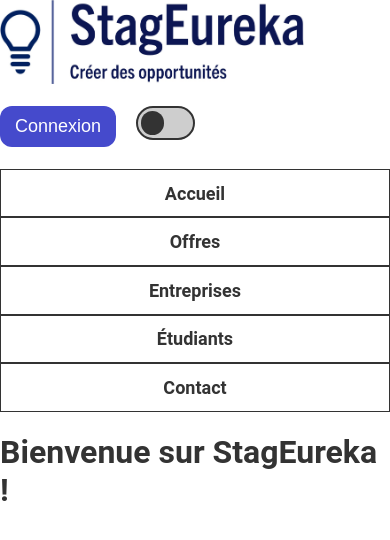
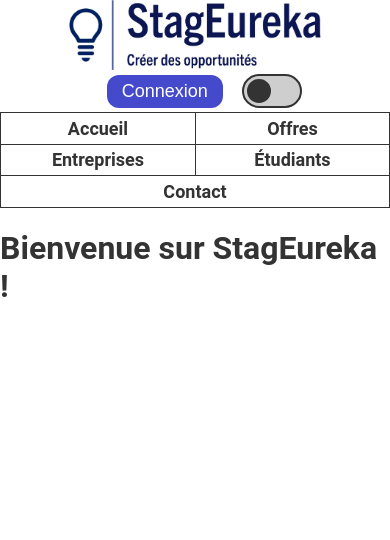
Before and after one commit to Sunslihgt/stagEureka, a PHP site: page /html_temp/accueil.html in a window 390 px wide. Shown: the top 540 px of the page. Run offline with PHP 8.4, Linux system fonts and the light colour scheme.

Commit message:
Navbar fonctionnelle

```diff
--- a/www/html_temp/accueil.html
+++ b/www/html_temp/accueil.html
@@ -12,17 +12,13 @@
             <section id="header-logo-section">
                 <img src="images/logo_complet.jpg" alt="Logo StagEureka" id="logo">
             </section>
-            <!-- <span></span> -->
-            <section id="header-button-section"><!-- class="section-header-button" -->
+
+            <section id="header-button-section">
                 <button class="header-button">Connexion</button>
-            <!-- </section> -->
+
                 <span></span>
-            <!-- <section> -->
-                <!-- <button class="header-button">Thème</button> -->
 
-                <!-- <input type="checkbox" class="toggle" id="switch" />
-                <label for="switch" class="toggle">Thème</label> -->
-
+                <div id="div-switch">
                     <label class="switch">
                         <input type="checkbox">
                         <div class="slider"></div>
@@ -31,6 +27,7 @@
                             <div class="slider-card-face slider-card-back"></div>
                         </div>
                     </label>
+                </div>
             </section>
         </div>
         <div>
--- a/www/html_temp/css/style.css
+++ b/www/html_temp/css/style.css
@@ -22,17 +22,39 @@ body {
     align-content: center;
     justify-content: space-between;
     flex-wrap: wrap;
+    flex-direction: row;
 }
 
 #header-div span {
     width: 5vmin;
 }
 
-#header-div section {
-    height: 10vh;
-    display: flex;
-    align-content: center;
-    flex-wrap: wrap;
+#header-logo-section {
+    height: 70px;
+}
+
+/* Petit écran */
+@media screen and (max-width: 500px) {
+    #header-div {
+        justify-content: center;
+        flex-direction: column;
+    }
+
+    #header-button-section {
+        justify-content: center;
+        margin: 4px 0;
+    }
+
+    .header-div span {
+        width: 16px;
+    }
+}
+
+/* Ecrans larges */
+@media (min-width: 2000px) {
+    #header-logo-section {
+        height: 90px;
+    }
 }
 
 img#logo {
@@ -41,7 +63,10 @@ img#logo {
 }
 
 #header-button-section {
-    /* width: 40%; */
+    display: flex;
+    align-content: center;
+    align-items: center;
+    flex-wrap: wrap;
     justify-content: flex-end;
     padding-right: 5vmin;
 }
@@ -52,16 +77,18 @@ img#logo {
     background-color: var(--accent-color-2);
     border-radius: 12px;
     border: none;
-    padding: 10px 15px;
+    padding: 6px 15px;
     box-sizing: content-box;
     font-weight: 500;
     font-size: large;
+    /* height: 2.6em; */
 }
 
-/* Todo change size for smaller screens */
-/* @media screen and (max-width: ) {
-
-} */
+#div-switch {
+    display: flex;
+    height: 100%;
+    align-items: center;
+}
 
 .header-button:hover {
     background-color: var(--accent-color-1);
@@ -154,8 +181,6 @@ input:checked~.slider {
 
 nav {
     width: 100%;
-    /* margin: 0; */
-    /* margin: 0 1px; */
 }
 
 /* Liste à puce barre de navigation */
@@ -179,6 +204,11 @@ nav li {
     background-color: var(--background-color);
 }
 
+/* Retire les bordures de droite qui sont doublées */
+nav li:not(:last-child) {
+    border-right: none;
+}
+
 nav a {
     color: var(--primary-color);
     font-weight: 700;
@@ -186,21 +216,29 @@ nav a {
     text-decoration: none;
 }
 
-@media screen and (max-width: 600px) and (min-width: 400px) {
+@media screen and (max-width: 600px) and (min-width: 280px) {
     /* Taille pour avoir 2 lien par ligne dans la barre de navigation */
     nav li {
         width: 50vw;
+        padding: 0.3em 0;
+        border-bottom: none;
+    }
+
+    nav li:nth-child(even) {
+        border-right: 1px solid var(--primary-color);
     }
 
     /* Taille pour avoir 1 lien dans la dernière ligne de la barre de navigation */
     nav li:last-child {
         width: 100vw;
+        border: 1px solid var(--primary-color);
     }
 }
 
-@media screen and (max-width: 400px) {
+@media screen and (max-width: 280px) {
     /* Taille pour avoir 1 lien par ligne dans la barre de navigation */
     nav li {
         width: 100vw;
+        padding: 0.2em 0;
     }
 }
```
Lines whose indentation alone changed are shown as unchanged.
